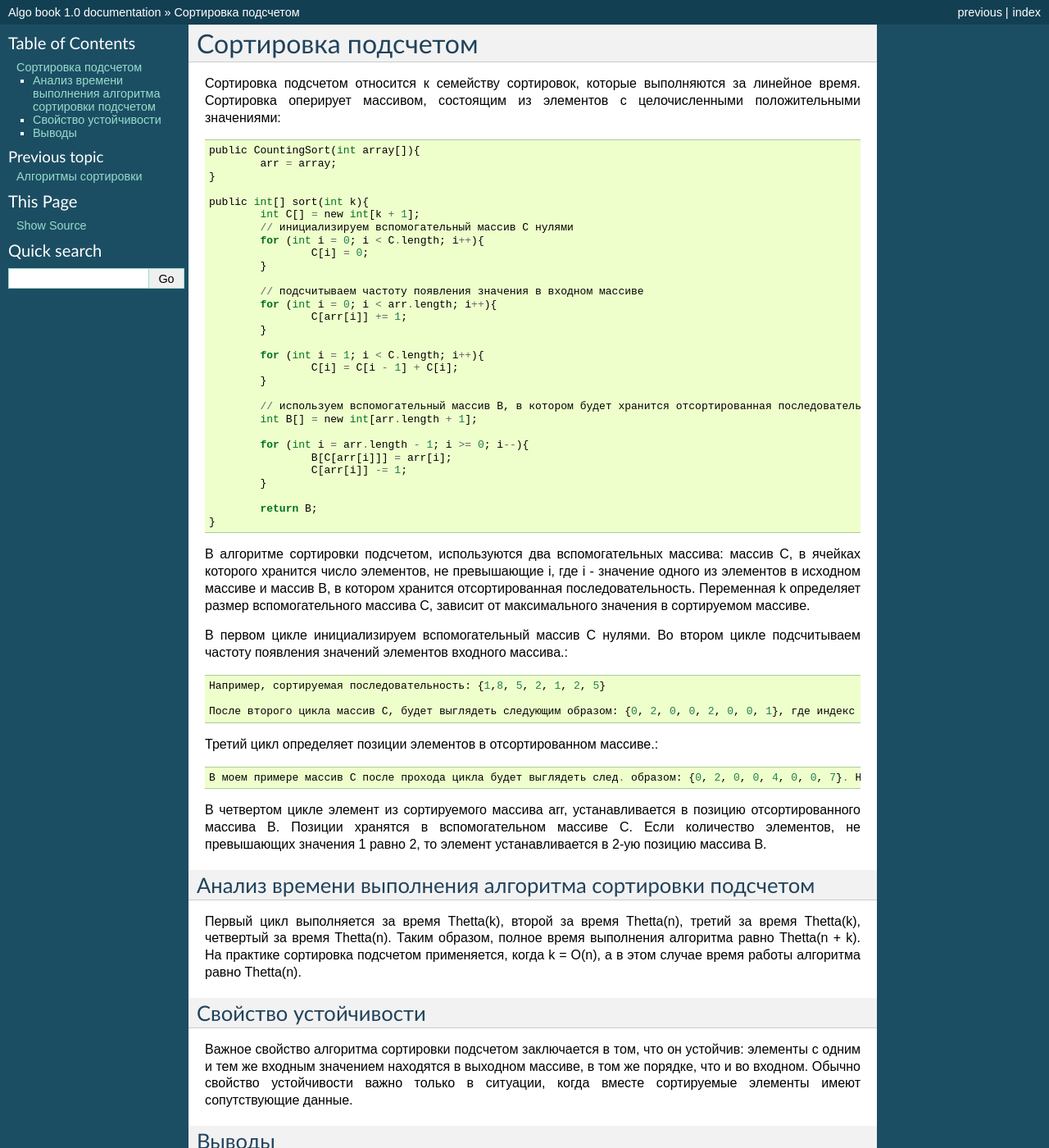
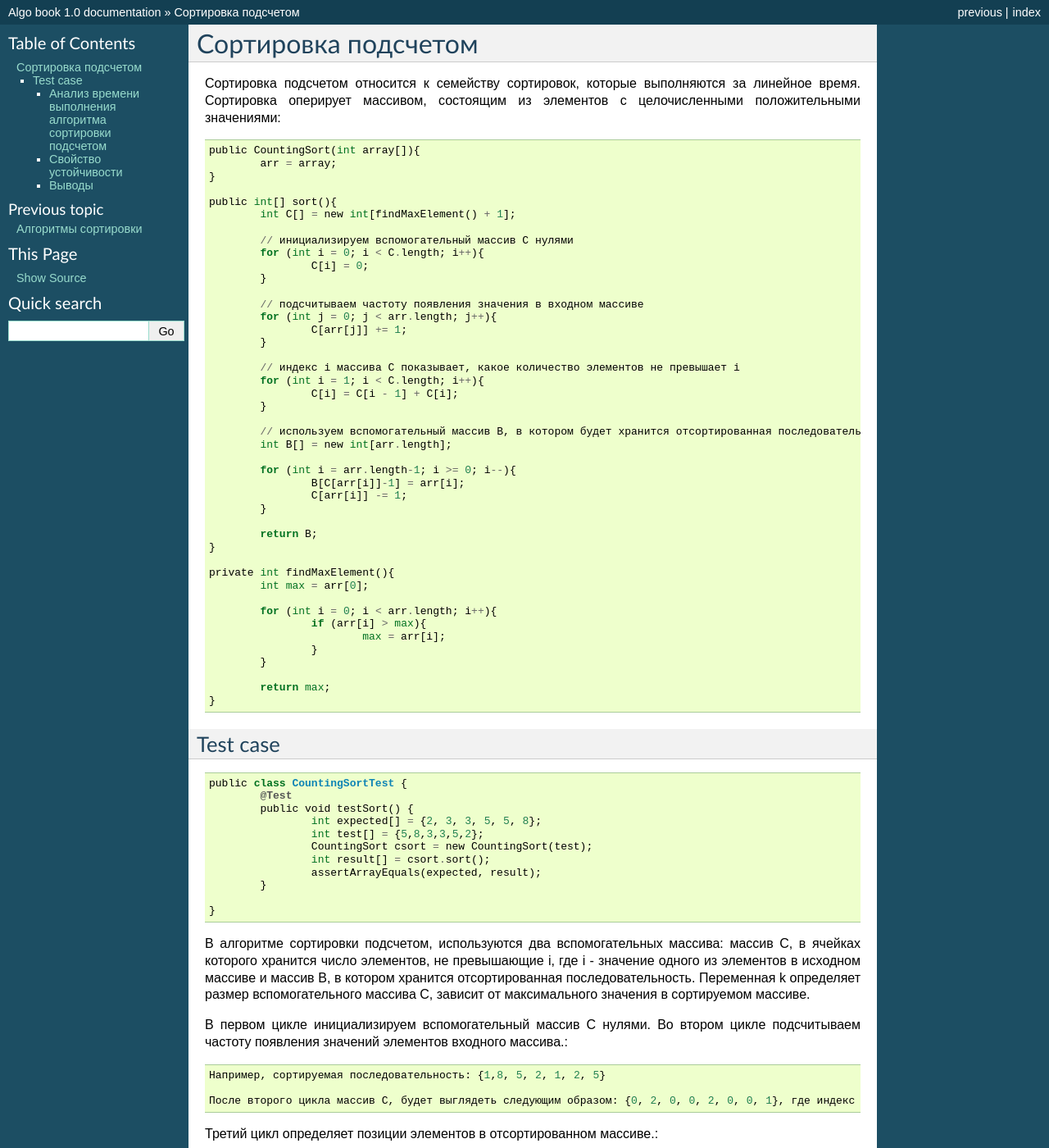
Before and after one commit to vshulyak/algo_book, a Sphinx documentation site: the page built from source/countsort.rst, in a window 1280 px wide and 1400 px high. Shown: the whole window at 82% size. Built offline with Sphinx 7.4.7, drawn with Linux system fonts in a browser that asks for light colours.

Commit message:
small fixes to countsort algorithm; test case added

```diff
--- a/source/countsort.rst
+++ b/source/countsort.rst
@@ -7,31 +7,61 @@
 		arr = array;
 	}
 
-	public int[] sort(int k){
-		int C[] = new int[k + 1];
+	public int[] sort(){
+		int C[] = new int[findMaxElement() + 1];
+
 		// инициализируем вспомогательный массив C нулями
 		for (int i = 0; i < C.length; i++){
 			C[i] = 0;
 		}
 
 		// подсчитываем частоту появления значения в входном массиве
-		for (int i = 0; i < arr.length; i++){
-			C[arr[i]] += 1;
+		for (int j = 0; j < arr.length; j++){
+			C[arr[j]] += 1;
 		}
 
+		// индекс i массива С показывает, какое количество элементов не превышает i
 		for (int i = 1; i < C.length; i++){
 			C[i] = C[i - 1] + C[i];
 		}
 
 		// используем вспомогательный массив B, в котором будет хранится отсортированная последовательность
-		int B[] = new int[arr.length + 1];
+		int B[] = new int[arr.length];
 
-		for (int i = arr.length - 1; i >= 0; i--){
-			B[C[arr[i]]] = arr[i];
+		for (int i = arr.length-1; i >= 0; i--){
+			B[C[arr[i]]-1] = arr[i];
 			C[arr[i]] -= 1;
 		}
 
 		return B;
+	}
+
+	private int findMaxElement(){
+		int max = arr[0];
+
+		for (int i = 0; i < arr.length; i++){
+			if (arr[i] > max){
+				max = arr[i];
+			}
+		}
+
+		return max;
+	}
+
+Test case
+^^^^^^^^^^^^^^^^^^
+::
+
+	public class CountingSortTest {
+		@Test
+		public void testSort() {
+			int expected[] = {2, 3, 3, 5, 5, 8};
+			int test[] = {5,8,3,3,5,2};
+			CountingSort csort = new CountingSort(test);
+			int result[] = csort.sort();
+			assertArrayEquals(expected, result);
+		}
+
 	}
 
 В алгоритме сортировки подсчетом, используются два вспомогательных массива: массив C, в ячейках которого хранится число элементов, не превышающие i, где i - значение одного из элементов в исходном массиве и массив B, в котором хранится отсортированная последовательность. Переменная k определяет размер вспомогательного массива C, зависит от максимального значения в сортируемом массиве.
```
